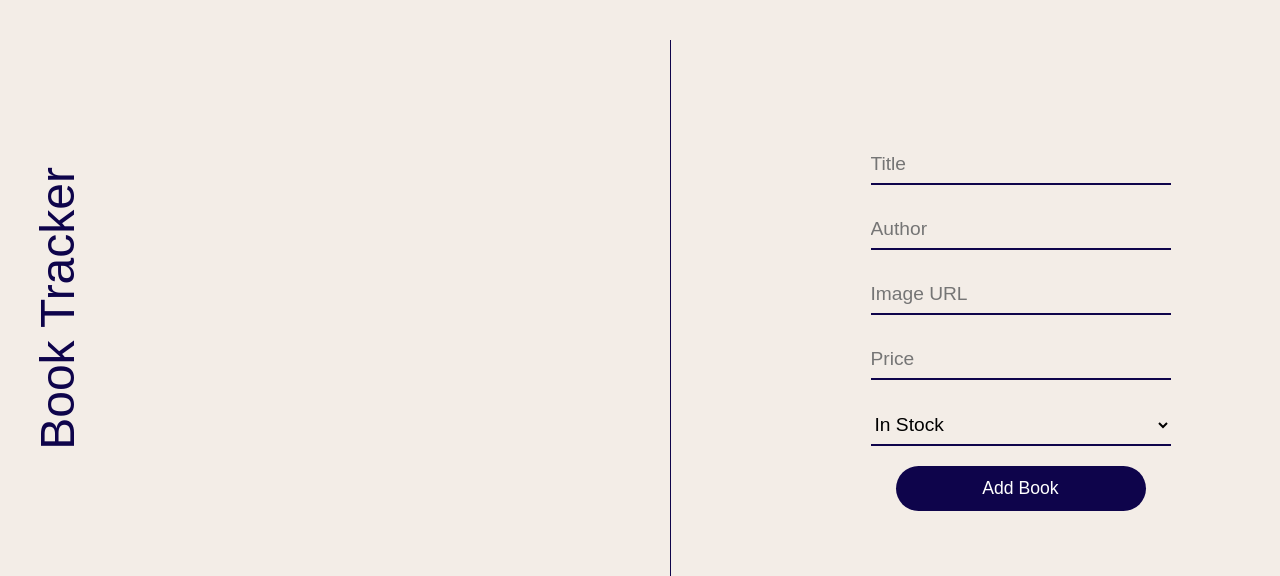
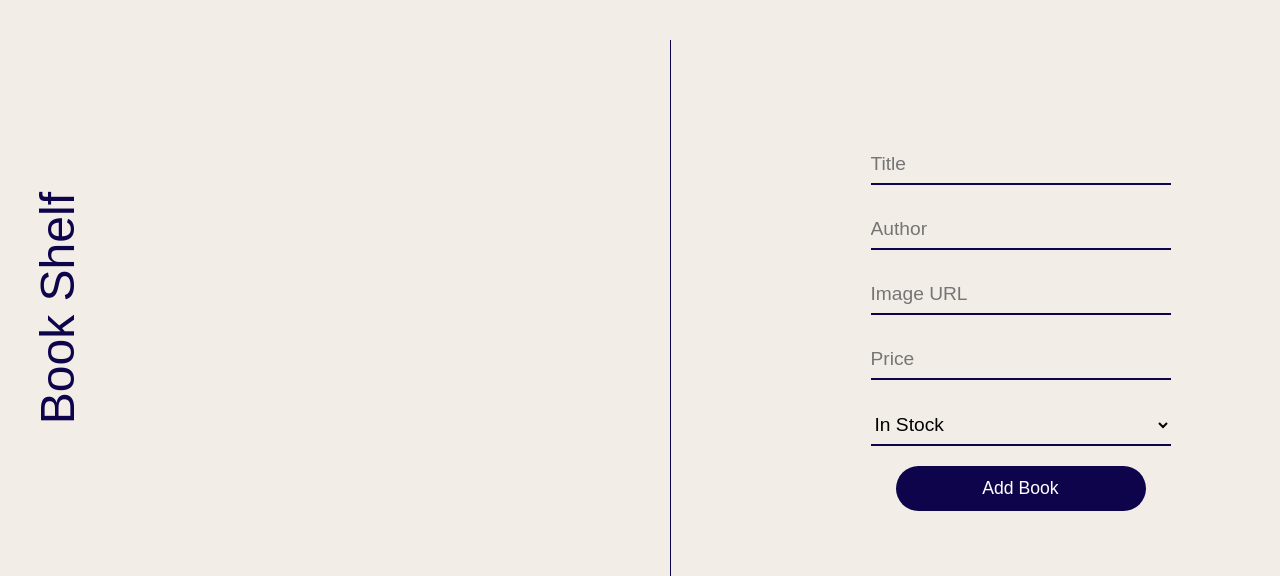
Before and after one commit to overtonjust/book-inventory-project, a plain HTML site: page index.html in a window 1280 px wide. Drawn offline with Linux system fonts and the light colour scheme.

Commit message:
update title

```diff
--- a/index.html
+++ b/index.html
@@ -3,14 +3,14 @@
 <head>
     <meta charset="UTF-8">
     <meta name="viewport" content="width=device-width, initial-scale=1.0">
-    <title>Book Tracker</title>
+    <title>Book Shelf</title>
     <link rel="stylesheet" href="styles/style.css">
     <script src="https://kit.fontawesome.com/2c37932ce3.js" crossorigin="anonymous"></script>
 </head>
 <body>
     <main>
         <aside class="heading">
-            <p class="heading__text">Book Tracker</p>
+            <p class="heading__text">Book Shelf</p>
         </aside>
         <section class="list">
             <!-- <article class="book">
```
